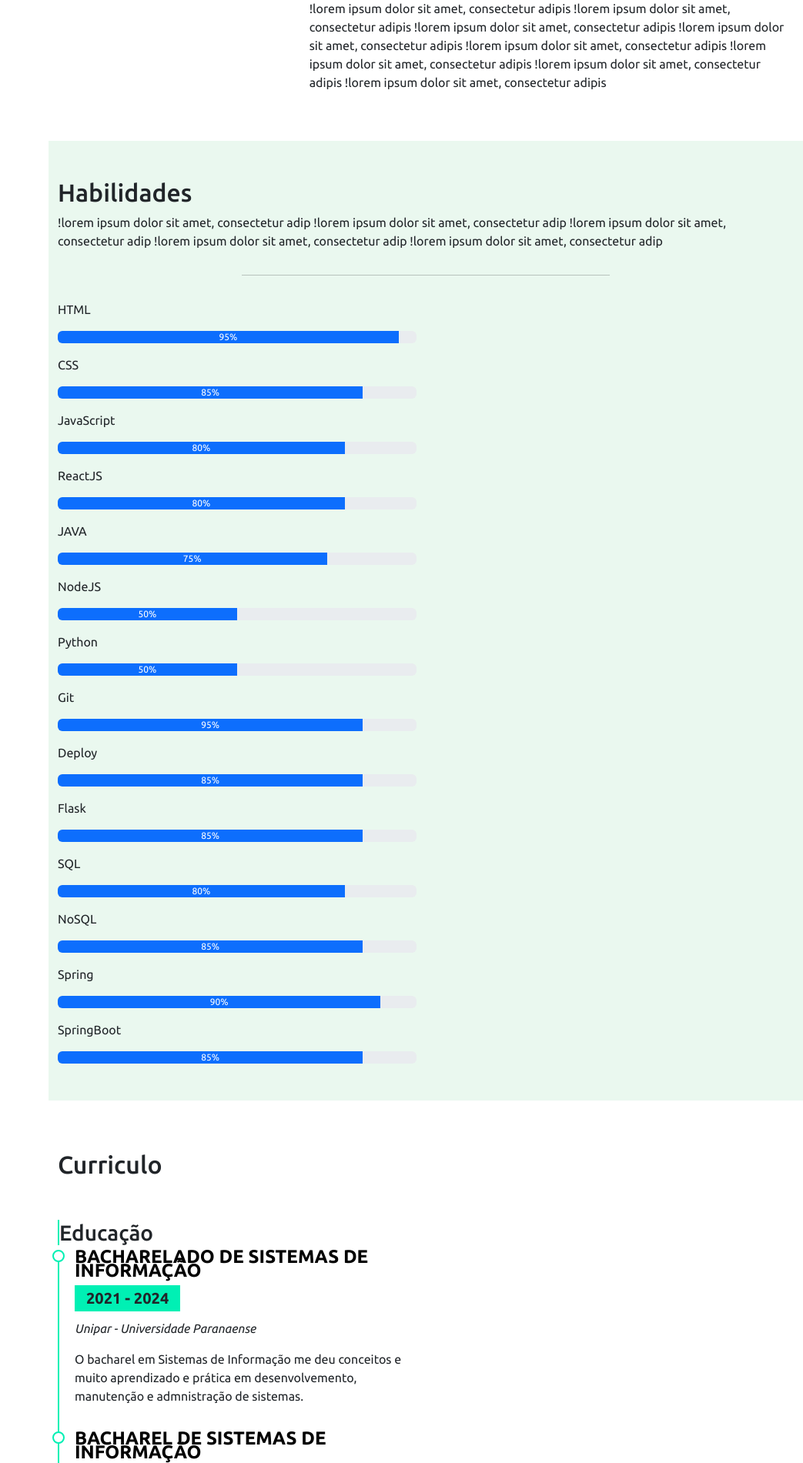
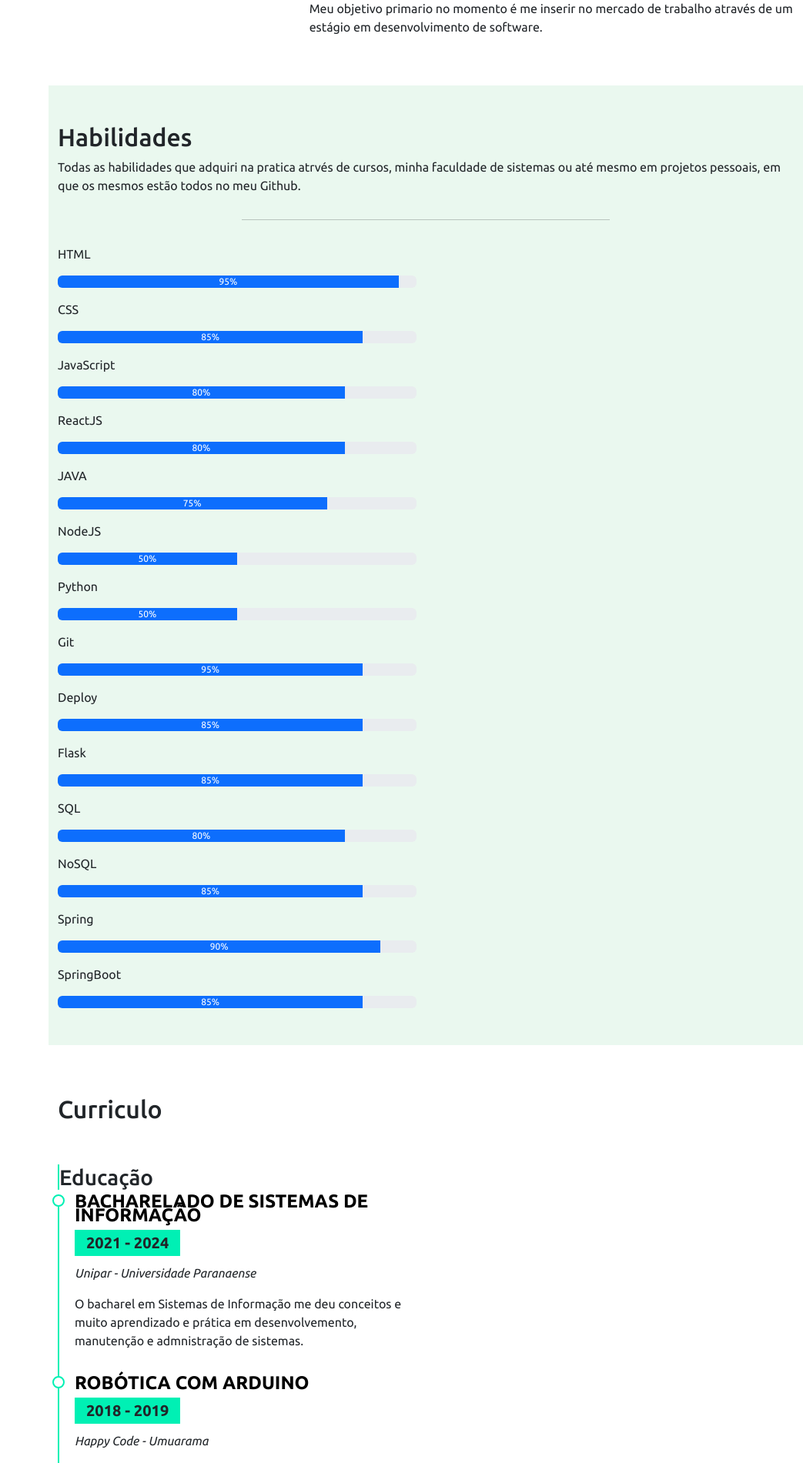
Before and after one commit to BrunoDev2003/Portfolio, a Flask app: page / in a window 1280 px wide. Shown: the part 1360-3261 px from the top of the page at 77% size, without its empty margins (237-1280 px from the left). Run offline with Flask 2, Linux system fonts and the light colour scheme; some libraries are stand-ins or nearby versions.

Commit message:
colocando minhas informações

```diff
--- a/templates/index.html
+++ b/templates/index.html
@@ -84,12 +84,8 @@
                 <div class="col-md-12" data-anime="down">
                     <h2 class="pt-5">Sobre</h2>
                     <p>
-                        !lorem ipsum dolor sit amet, consectetur
-                        lorem ipsum dolor sit amet, consectetur
-                        lorem ipsum dolor sit amet, consectetur
-                        lorem ipsum dolor sit amet, consectetur
-                        lorem ipsum dolor sit amet, consectetur
-                        lorem ipsum dolor sit amet, consectetur
+                        Acredito no potencial que a tecnologia tem para ajudar e mudar a vida das pessoas,
+                        sou apaixonado pelo mundo da tecnologia, e gosto de sempre estar aprendendo e resolver problemas e desafios novos.
                     </p>
                 </div>
             </div>
@@ -147,14 +143,7 @@
                         </div>
                     </div>
 
-                    <p>!lorem ipsum dolor sit amet, consectetur adipis
-                        !lorem ipsum dolor sit amet, consectetur adipis
-                        !lorem ipsum dolor sit amet, consectetur adipis
-                        !lorem ipsum dolor sit amet, consectetur adipis
-                        !lorem ipsum dolor sit amet, consectetur adipis
-                        !lorem ipsum dolor sit amet, consectetur adipis
-                        !lorem ipsum dolor sit amet, consectetur adipis
-                        !lorem ipsum dolor sit amet, consectetur adipis
+                    <p> Meu objetivo primario no momento é me inserir no mercado de trabalho através de um estágio em desenvolvimento de software.
                     </p>
                 </div>
             </div>
@@ -165,11 +154,8 @@
 
             <div class="container pb-5">
                 <h2 class="pt-5">Habilidades</h2>
-                <p>!lorem ipsum dolor sit amet, consectetur adip
-                    !lorem ipsum dolor sit amet, consectetur adip
-                    !lorem ipsum dolor sit amet, consectetur adip
-                    !lorem ipsum dolor sit amet, consectetur adip
-                    !lorem ipsum dolor sit amet, consectetur adip
+                <p>Todas as habilidades que adquiri na pratica atrvés de cursos, minha faculdade de sistemas ou até mesmo em projetos pessoais,
+                    em que os mesmos estão todos no meu Github.
                 </p>
 
                 <div class="row">
@@ -260,15 +246,15 @@
                             </p>
                         </div>
                         <div class="cv-item" >
-                            <h4>Bacharel de Sistemas de Informação</h4>
-                            <h5>2021 - 2024</h5>
-                            <p><em> Unipar - Universidade Paranaense</em></p>
+                            <h4>Robótica com Arduino</h4>
+                            <h5>2018 - 2019</h5>
+                            <p><em> Happy Code  - Umuarama</em></p>
+                            <p>
+                                O meu primeiro contato oficial com a programação foi com a Happy Code Umuarama,
+                                escola de programação onde faziamos o curso de Róbotica com arduino e desnevolviamos varios projetos
+                                na prática com a linguagem C++.
+                            </p>
                         </div>
-                        </div>
-                        <div class="cv-item" >
-                            <h4>Bacharel de Sistemas de Informação</h4>
-                            <h5>2021 - 2024</h5>
-                            <p><em> Unipar - Universidade Paranaense</em></p>
                         </div>
                         </div>
                     </div>
@@ -281,15 +267,10 @@
                         </div>
                         </div>
                         <div class="cv-item" >
-                            <h4>Bacharel de Sistemas de Informação</h4>
-                            <h5>2021 - 2024</h5>
-                            <p><em> Unipar - Universidade Paranaense</em></p>
+                            <h4>Professor de Informática Básica</h4>
+                            <h5>2021 - 2022</h5>
+                            <p><em> Associação de Assitencia aos Surdos de Umuarama</em></p>
                         </div>
-                        </div>
-                        <div class="cv-item" >
-                            <h4>Bacharel de Sistemas de Informação</h4>
-                            <h5>2021 - 2024</h5>
-                            <p><em> Unipar - Universidade Paranaense</em></p>
                         </div>
                         </div>
                     </div>
```
